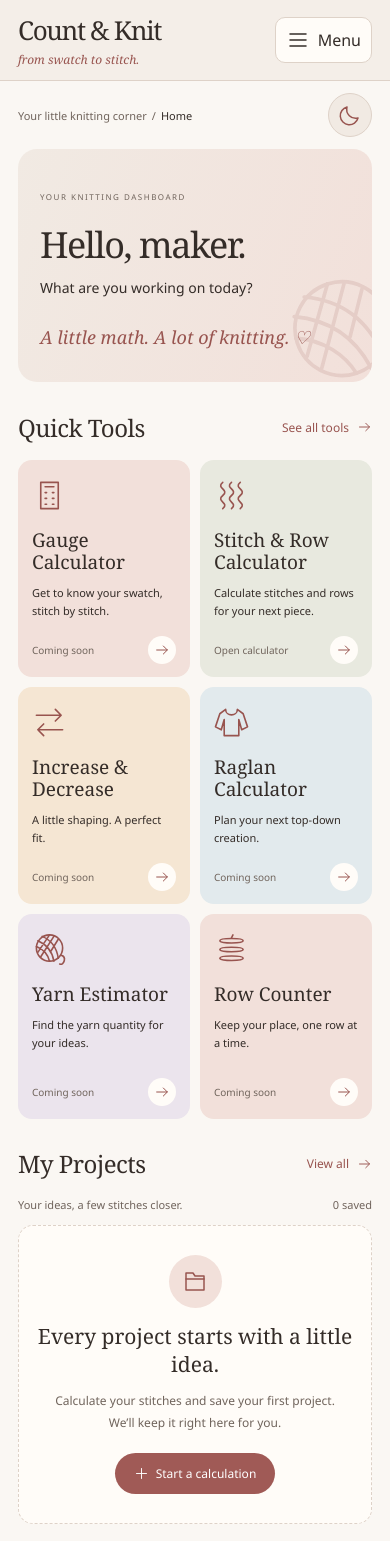
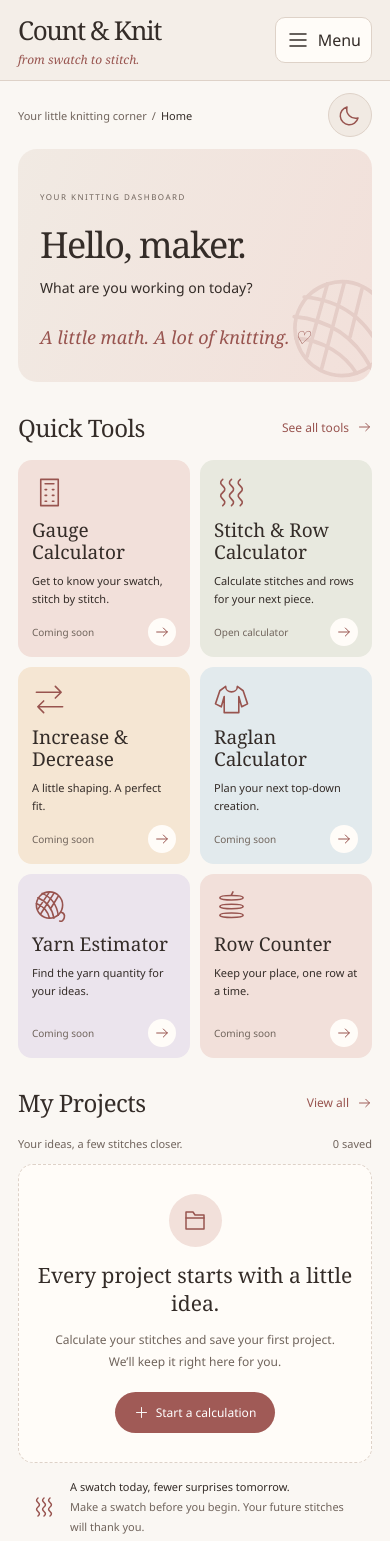
Before and after one commit to Laura3000/knitting-calculator, a React (Vite) app: page / in a window 390 px wide. Shown: the top 1541 px of the page. Built offline with nearby package versions, Linux system fonts and the light colour scheme.

Commit message:
Add responsive Count & Knit dashboard

```diff
--- a/src/app/AppLayout.tsx
+++ b/src/app/AppLayout.tsx
@@ -110,9 +110,7 @@ export function AppLayout({
         <main id="main-content" tabIndex={-1} className={styles.main}>
           {children}
         </main>
-        <footer className={styles.footer}>
-          Made for slow moments &amp; beautiful things. <Icon name="heart" />
-        </footer>
+        <footer className={styles.footer}>For projects worth keeping.</footer>
       </div>
     </div>
   );
--- a/src/features/dashboard/Dashboard.module.css
+++ b/src/features/dashboard/Dashboard.module.css
@@ -52,4 +52,10 @@
 @media (max-width: 1200px) { .tools { grid-template-columns: repeat(3, minmax(0, 1fr)); } .tool { min-height: 205px; } .heroArt { width: 185px; } .lowerGrid { gap: 18px; } .stats > div { gap: 8px; padding: 12px 9px; } .stats svg { width: 25px; } }
 @media (max-width: 950px) { .lowerGrid { grid-template-columns: 1fr; gap: 0; } .hero { padding: 28px; }.heroArt { width: 115px; }.heroArt > span { display: none; }.handwriting { font-size: 20px; } }
 @media (max-width: 480px) { .hero { min-height: 233px; padding: 25px 22px; }.heroArt { position: absolute; right: -38px; bottom: 10px; height: 80px; opacity: .22; }.heroArt > svg:first-of-type { width: 125px; height: 125px; }.heroArt i { display: none; }.hero p { font-size: 14px; }.eyebrow { font-size: 8px; letter-spacing: 1.5px; }.handwriting { font-size: 18px; }.tools { grid-template-columns: repeat(2, minmax(0, 1fr)); gap: 10px; }.tool { padding: 17px 13px 12px; }.tool h3 { font-size: 19px; }.sectionHeading h2 { font-size: 24px; }.statsPanel { padding: 14px; }.stats > div { gap: 10px; }.motto { font-size: 19px; } }
+@media (max-width: 480px) {
+  .section .tool { min-height: 184px; padding-block: 14px 10px; }
+  .section .tool > svg { margin-bottom: 10px; }
+  .section .tool h3 { margin-bottom: 8px; }
+  .section .tool p { margin-bottom: 10px; }
+}
 @media (prefers-reduced-motion: reduce) { .tool { transition: none; }.tool:hover { transform: none; } }
--- a/src/features/dashboard/Dashboard.tsx
+++ b/src/features/dashboard/Dashboard.tsx
@@ -116,7 +116,7 @@ export function Dashboard({ projects }: { projects: SavedProject[] }) {
           <div className={styles.tip}>
             <Icon name="stitch" />
             <p>
-              <strong>A little care goes a long way.</strong>
+              <strong>A swatch today, fewer surprises tomorrow.</strong>
               <br />
               Make a swatch before you begin. Your future stitches will thank
               you.
@@ -169,7 +169,7 @@ export function Dashboard({ projects }: { projects: SavedProject[] }) {
             counted here.
           </p>
           <blockquote className={styles.motto}>
-            “Progress, not perfection.” <Icon name="heart" />
+            “Plan a little. Knit a lot.”
           </blockquote>
         </section>
       </div>
```
